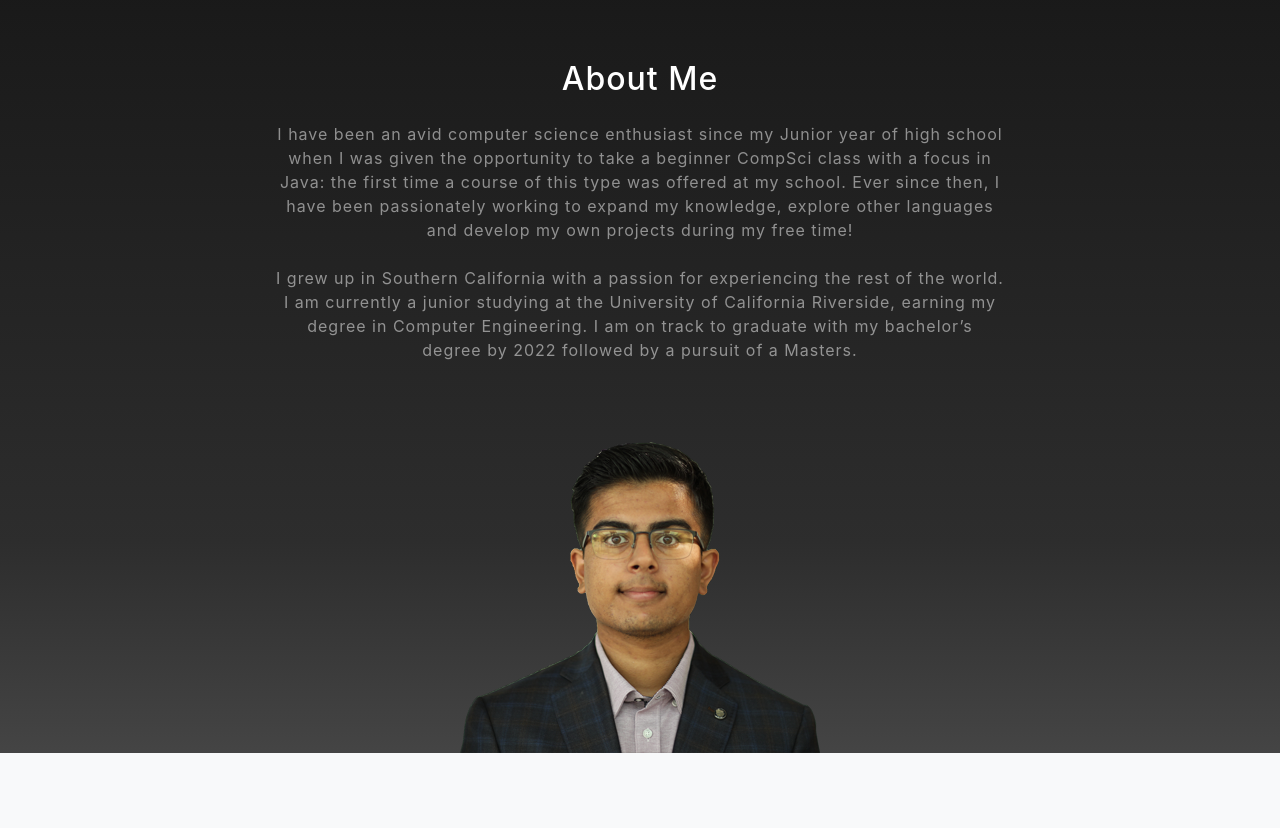
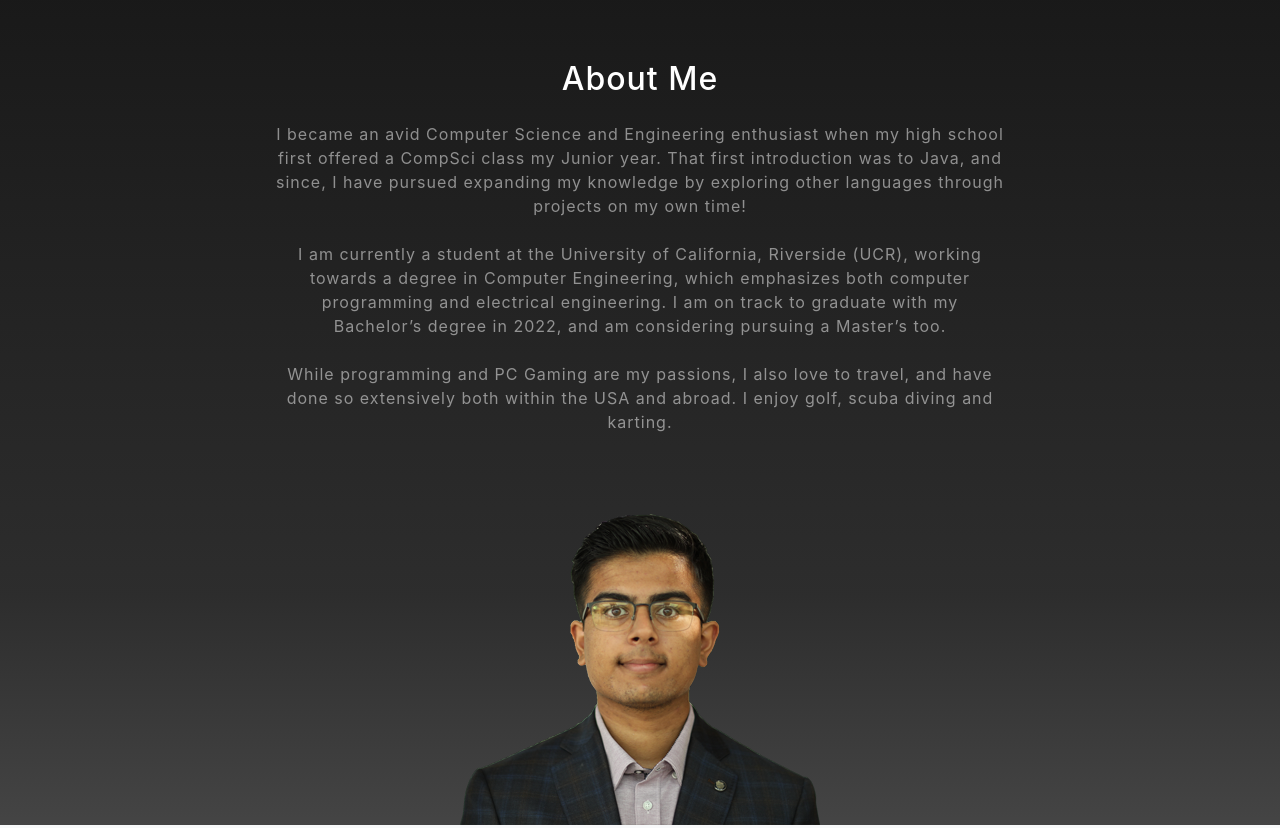
Before and after one commit to SahilPatelCA/personal-website, a website with bundled scripts: page public/index.html in a window 1280 px wide. Shown: the part 900-1728 px from the top of the page. Built offline with nearby package versions, Linux system fonts and the light colour scheme; files whose address does not match are found by name.

Commit message:
lots new

```diff
--- a/public/index.html
+++ b/public/index.html
@@ -66,16 +66,18 @@
       <div class="row">
         <div class="col-lg-8 mx-auto">
           <h2 class="text-white mb-4">About Me</h2>
-          <p class="text-white-50">I have been an avid computer science enthusiast since
-            my Junior year of high school when I was given the opportunity to take a beginner
-            CompSci class with a focus in Java: the first time a course of this type was offered
-            at my school. Ever since then, I have been passionately working to expand my knowledge,
-            explore other languages and develop my own projects during my free time!
-
-            <br><br>I grew up in Southern California with a passion for experiencing the rest of
-            the world. I am currently a junior studying at the University of California Riverside,
-            earning my degree in Computer Engineering. I am on track to graduate with my bachelor’s
-            degree by 2022 followed by a pursuit of a Masters.
+          <p class="text-white-50">I became an avid Computer Science and Engineering enthusiast
+            when my high school first offered a CompSci class my Junior year. That first introduction
+             was to Java, and since, I have pursued expanding my knowledge by exploring other languages
+             through projects on my own time!
+             <br><br>
+            I am currently a student at the University of California, Riverside (UCR), working towards
+            a degree in Computer Engineering, which emphasizes both computer programming and electrical
+            engineering.  I am on track to graduate with my Bachelor’s degree in 2022, and am considering
+             pursuing a Master’s too.
+            <br><br>
+            While programming and PC Gaming are my passions, I also love to travel, and have done so
+            extensively both within the USA and abroad. I enjoy golf, scuba diving and karting.
             </p>
         </div>
       </div>
@@ -110,7 +112,7 @@
       <div class="row justify-content-center no-gutters mb-5 mb-lg-0">
         <div class="col-lg-6">
           <!--<img class="img-fluid" href="https://github.com/noahallen/VR-Controlled-Drone" src="img/" alt="">-->
-          <iframe width="550" height="400"src="https://www."></iframe>
+          <iframe width="550" height="400"src="https://www.youtube.com/embed/wKutDElN9Hs" frameborder="0" allow="accelerometer; encrypted-media; gyroscope; picture-in-picture" allowfullscreen></iframe>
 
         </div>
         <div class="col-lg-6">
@@ -131,7 +133,10 @@
       <!-- Project Two Row -->
       <div class="row justify-content-center no-gutters">
         <div class="col-lg-6">
-          <img class="img-fluid" src="img/aplusplus.JPG" href="https://study-abroad-tutor-app.web.app/" alt="">
+          <img class="img-fluid"  src="img/aplusplus3.JPG" href="https://study-abroad-tutor-app.web.app/" alt="">
+
+
+
         </div>
         <div class="col-lg-6 order-lg-first">
           <div class="bg-black text-center h-100 project">
```
Also changed, not shown: public/img/aplusplus2.JPG (added), public/img/aplusplus3.JPG (added), public/vendor/bootstrap/css/bootstrap.css, 1 other file.
